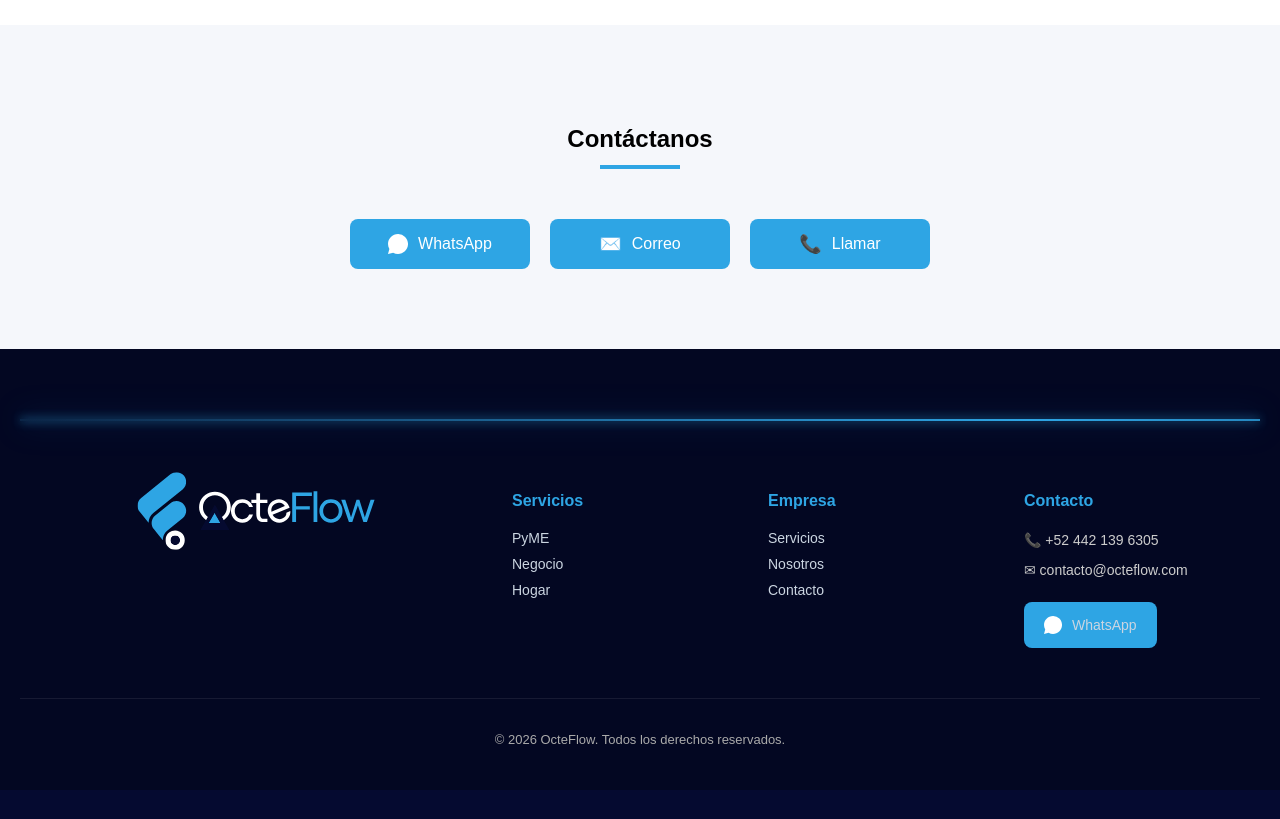
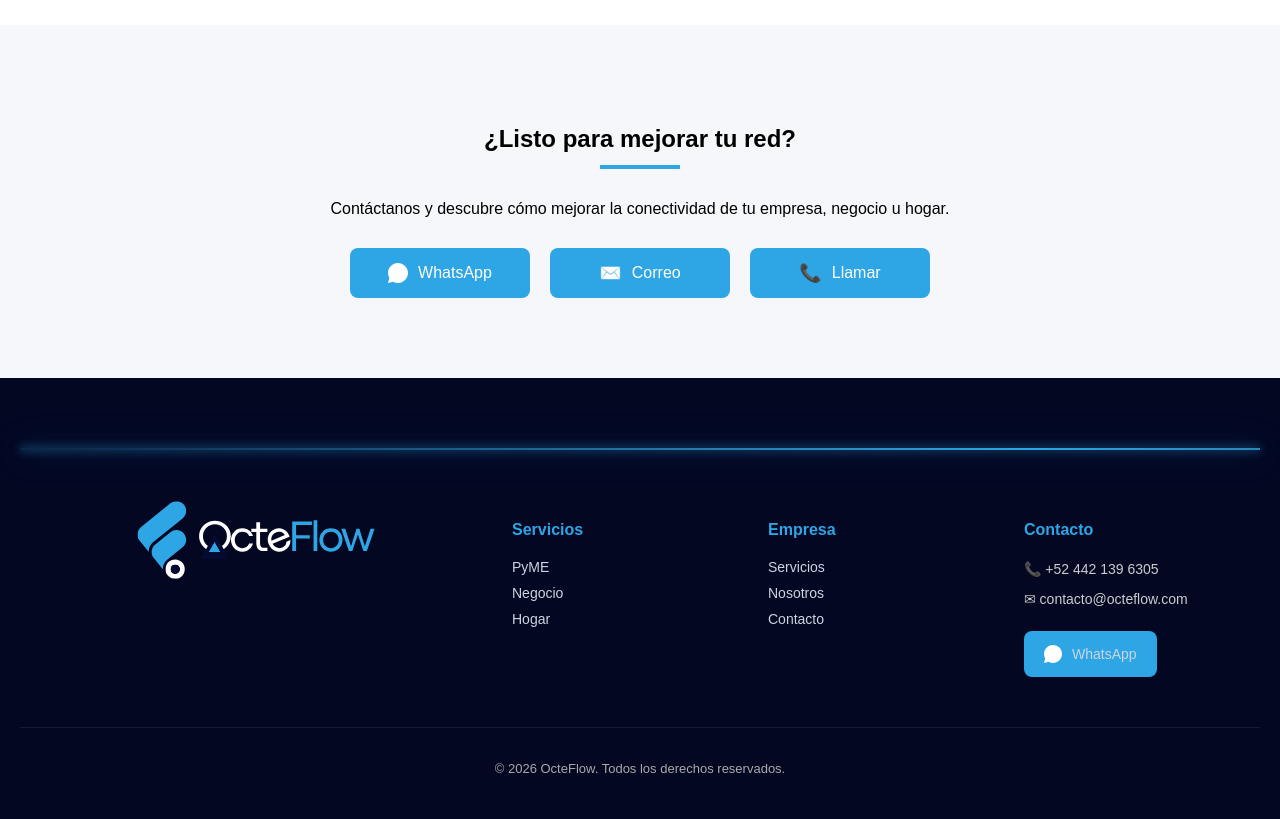
Before and after one commit to OcteFlow/octeflow-site, a Next.js app: page / in a window 1280 px wide. Shown: the part 4040-4859 px from the top of the page. Before the commit the page ends 4830 px from the top, so only its background shows below. Built offline with nearby package versions, Linux system fonts and the light colour scheme.

Commit message:
Update index.js

```diff
--- a/pages/index.js
+++ b/pages/index.js
@@ -548,9 +548,13 @@ Probamos, optimizamos cobertura y dejamos todo funcionando.
     padding: "80px 20px"
   }}
 >
-  <h2 className="section-title" style={{ color: "#000", marginBottom: "20px" }}>
-    Contáctanos
-  </h2>
+  <h2 className="section-title" style={{ color: "#000", marginBottom: "15px" }}>
+  ¿Listo para mejorar tu red?
+</h2>
+
+    <p className="contact-subtitle">
+Contáctanos y descubre cómo mejorar la conectividad de tu empresa, negocio u hogar.
+</p>
 
   <div className="contact-buttons">
 
@@ -673,7 +677,9 @@ WhatsApp
 
 <div className="footer-bottom">
 
-<p>© 2026 OcteFlow. Todos los derechos reservados.</p>
+<p>
+© {new Date().getFullYear()} OcteFlow. Todos los derechos reservados.
+</p>
 
 </div>
 
```
